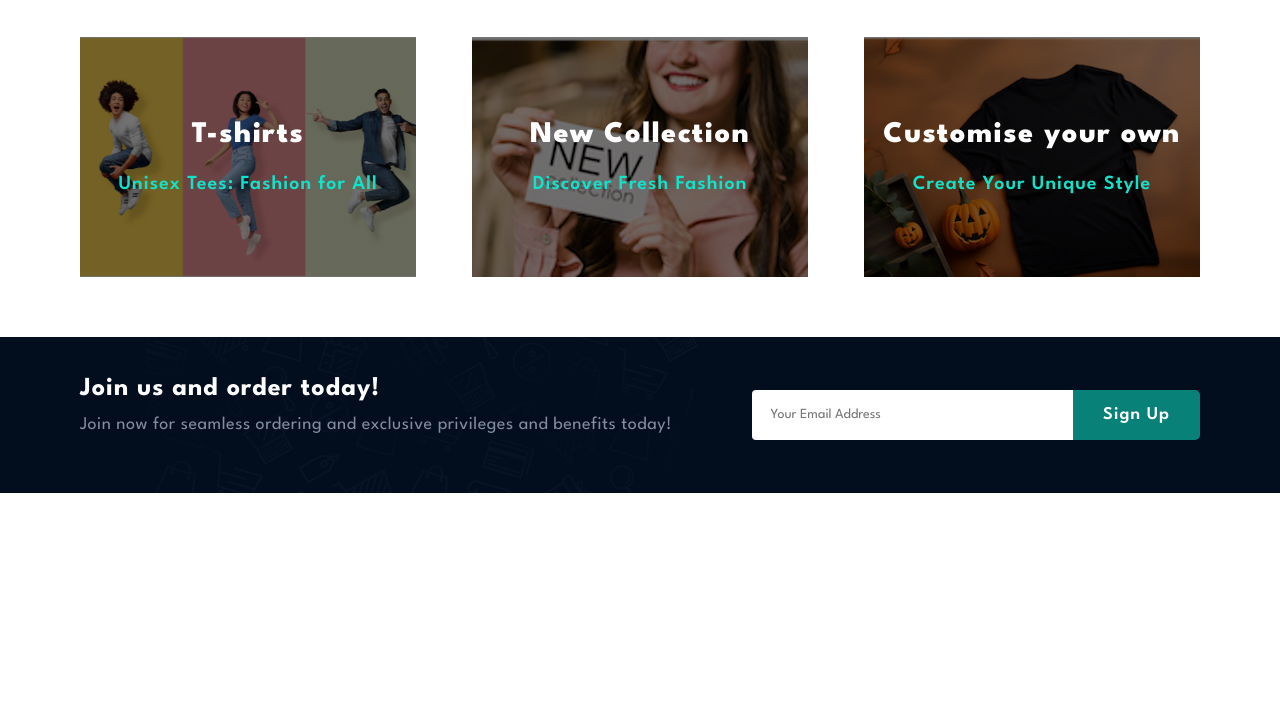
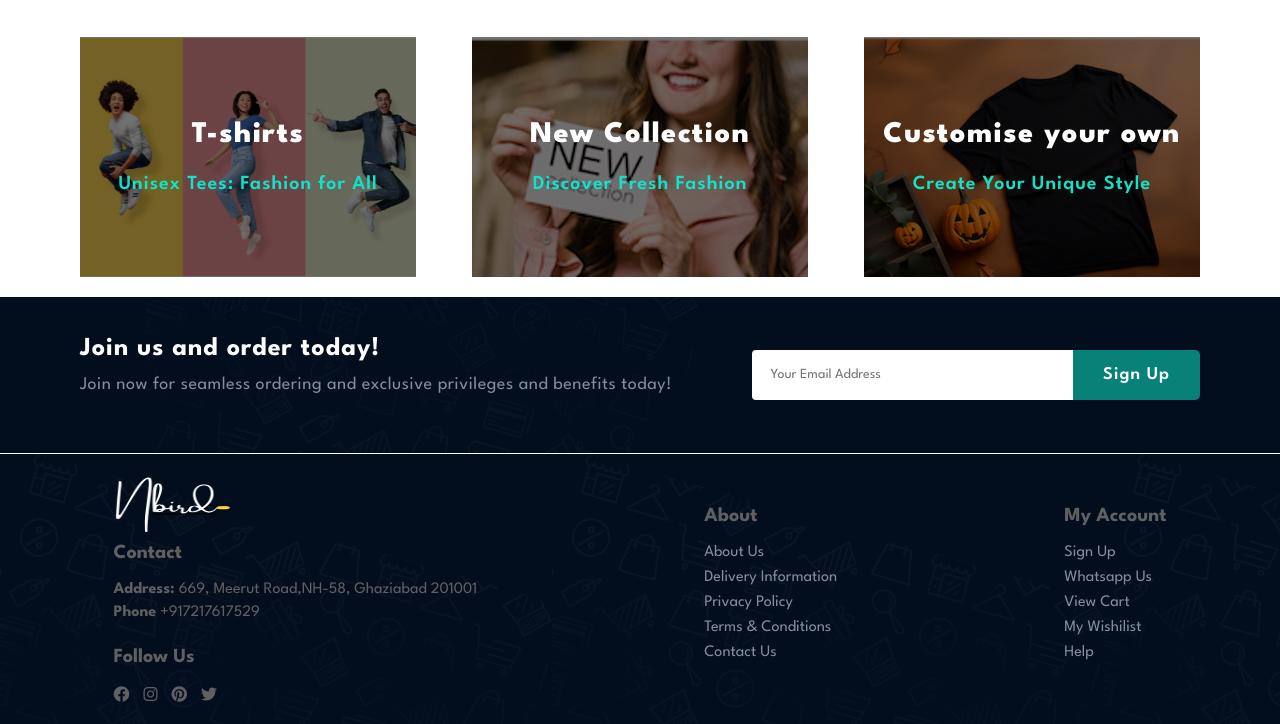
Before and after one commit to nehaaggarwal6871/nbird, a plain HTML site: page index.html in a window 1280 px wide. Shown: the part 4870-5594 px from the top of the page. Before the commit the page ends 5403 px from the top, so only its background shows below. Drawn offline with Linux system fonts and the light colour scheme; files whose address does not match are found by name.

Commit message:
Updated Footer

```diff
--- a/index.css
+++ b/index.css
@@ -567,3 +567,68 @@ body{
     border-top-left-radius: 0;
     border-bottom-left-radius: 0;
 }
+
+/* Footer Page */
+
+footer{
+    background-image: linear-gradient(rgba(0, 0, 0, 0.55),rgba(0, 0, 0, 0.55)) ,url('./Images/banner/b8.png');
+    background-color: #041e42;
+    margin-top: 1px;
+    display: flex;
+    justify-content: space-around;
+    /* align-items: center; */
+    flex-wrap: wrap;
+    padding-top: 20px;
+}
+footer .col{
+    display: flex;
+    flex-direction: column;
+    justify-content: center;
+    align-items: flex-start;
+    margin-bottom: 20px;
+
+    /* color: #606063; */
+
+}
+
+footer .logo{
+    margin-bottom: 10px;
+    width: 120px;
+    height: 60px;
+
+}
+
+
+
+footer h4{
+    font-size: 20px;
+    padding-bottom: 20px;
+
+    color: #606063;
+}
+
+footer p{
+    font-size: 16px;
+
+    color: #606063;
+    margin: 0 0 8px 0 ;
+}
+
+footer a{
+    font-size: 16px;
+    text-decoration: none;
+    color: #818ea0;
+    margin-bottom: 10px;
+}
+
+
+footer .follow{
+    margin-top: 20px;
+}
+footer .follow i{
+    color: #606063;
+    padding-right: 10px;
+}
+footer .follow i:hover,footer a:hover{
+    color: #a8dde3;
+}
--- a/index.html
+++ b/index.html
@@ -147,16 +147,60 @@
     </section>
 
     <!-- Newsletter -->
-    <section id="newsletter" class="section-p1 section-m1">
+    <section id="newsletter" class="section-p1 ">
       <div class="newstext">
         <h4>Join us and order today!</h4>
-        <p>Join now for seamless ordering and exclusive privileges and benefits today!</p>
+        <p>
+          Join now for seamless ordering and exclusive privileges and benefits
+          today!
+        </p>
       </div>
       <div class="form">
-        <input type="text" placeholder="Your Email Address">
-        <button class = "normal">Sign Up</button>
+        <input type="text" placeholder="Your Email Address" />
+        <button class="normal">Sign Up</button>
       </div>
     </section>
+    <!-- Footer -->
+    <footer class="footer">
+      <div class="col">
+        <img class="logo" src="./Images/logo.png" alt="" />
+        <h4>Contact</h4>
+
+        <p><strong>Address:</strong> 669, Meerut Road,NH-58, Ghaziabad 201001</p>
+
+        <p><strong>Phone</strong> +917217617529</p>
+
+        <div class="follow">
+          <h4> Follow Us</h4>
+          <div class="icon">
+            <i class="fab fa-facebook"></i>
+            <i class="fab fa-instagram"></i>
+            <i class="fab fa-pinterest"></i>
+            <i class="fab fa-twitter"></i>
+          </div>
+        </div>
+
+      </div>
+      <div class="col">
+        <h4>About</h4>
+        <a href="">About Us</a>
+        <a href="">Delivery Information</a>
+        <a href="">Privacy Policy</a>
+        <a href="">Terms & Conditions</a>
+        <a href="">Contact Us</a>
+      </div>
+      <div class="col">
+        <h4>My Account</h4>
+        <a href="">Sign Up</a>
+        <a href="">Whatsapp Us</a>
+        <a href="">View Cart</a>
+        <a href="">My Wishilist</a>
+        <a href="">Help</a>
+
+        <!-- Account Details -->
+
+
+    </footer>
 
     <script src="product.js"></script>
     <script src="script.js"></script>
```
Also changed, not shown: 1 other file.
